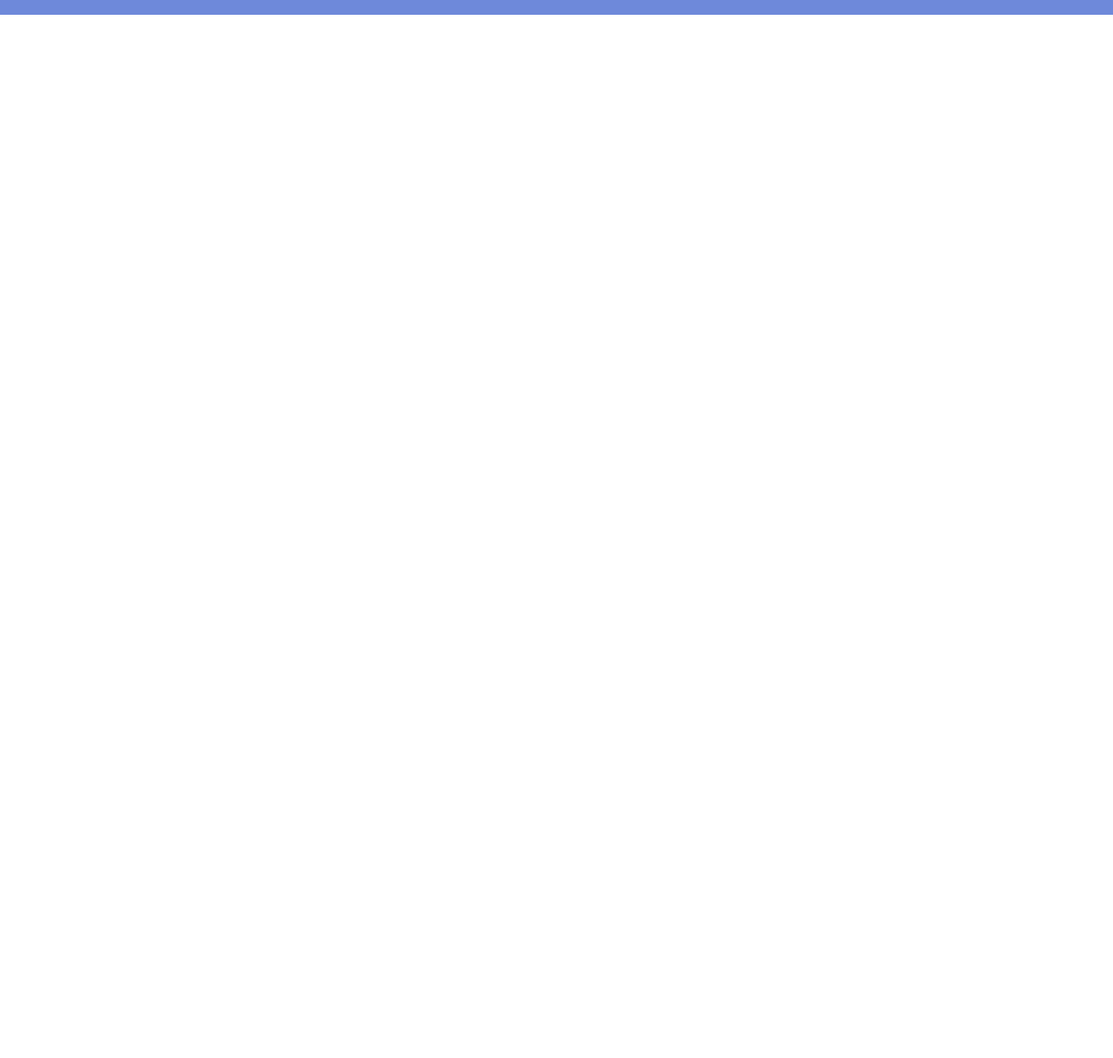
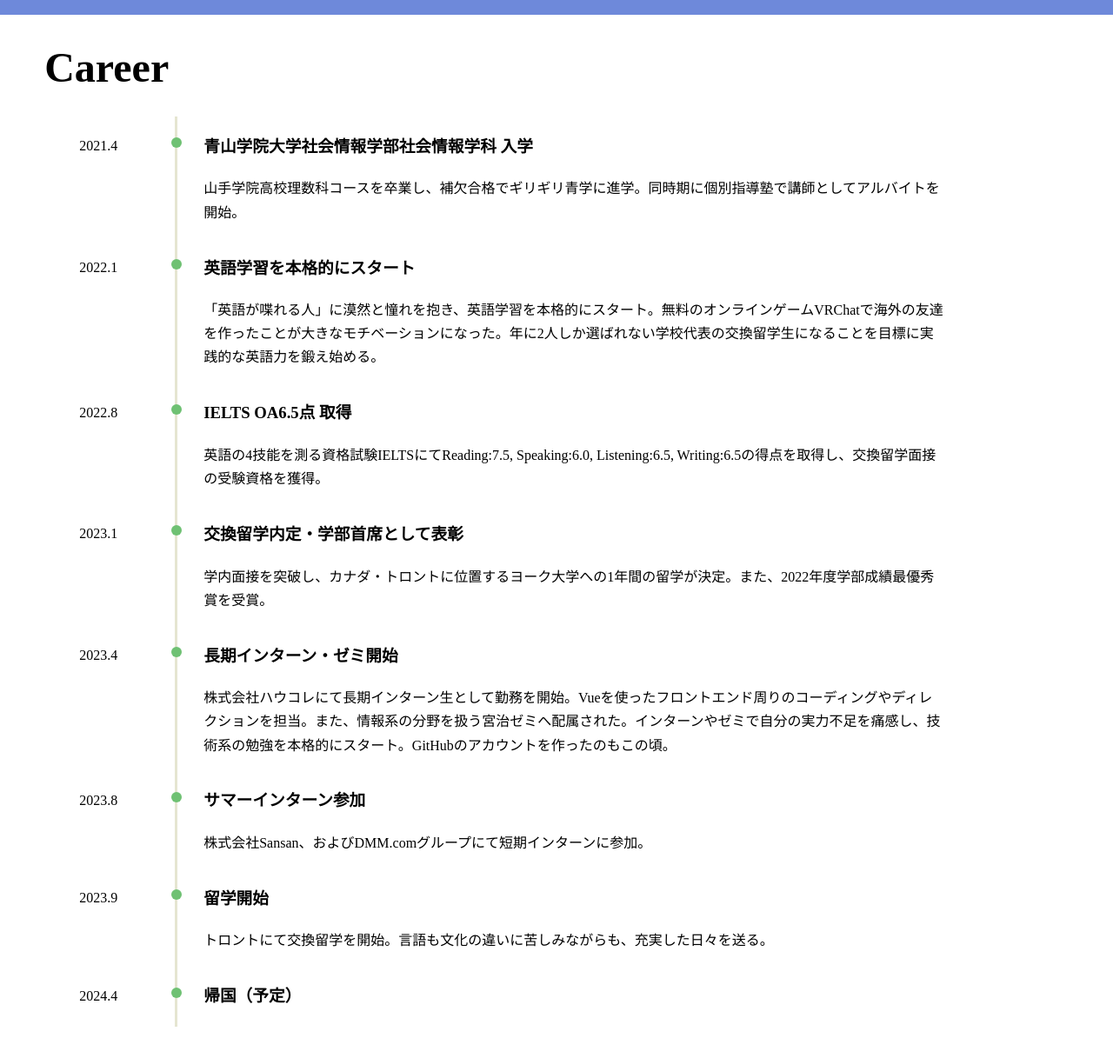
Before and after one commit to Somahc/portfolio, a plain HTML site: page index.html in a window 1280 px wide. Shown: the part 1075-2292 px from the top of the page at 87% size. Before the commit the page ends 1092 px from the top, so only its background shows below. Drawn offline with Linux system fonts and the light colour scheme.

Commit message:
Carrer欄完成

```diff
--- a/css/style.css
+++ b/css/style.css
@@ -23,6 +23,7 @@ img {
 h2 {
     font-size: 3rem;
     margin-bottom: 0;
+    margin-top: 0;
 }
 
 /* header */
@@ -90,9 +91,6 @@ h2 {
     padding: 20px 0;
     background-color: rgb(110, 137, 218);
 }
-.profile-content h2 {
-    margin-top: 0;
-}
 
 .profile-content img {
     width: 170px;
@@ -132,3 +130,45 @@ h2 {
 #sns-list a {
     color: black;
 }
+
+/* CARRER */
+.career-content {
+    margin-top: 0;
+    padding: 20px 0;
+    background-color: white;
+}
+.timeline {
+    list-style: none;
+}
+.timeline > li {
+margin-bottom: 60px;
+}
+
+@media ( min-width : 640px ) {
+    .timeline > li {
+        overflow: hidden;
+        margin: 0;
+        position: relative;
+      }
+      .timeline-date {
+        width: 110px;
+        float: left;
+        margin-top: 20px;
+      }
+      .timeline-content {
+        width: 75%;
+        float: left;
+        border-left: 3px #e5e5d1 solid;
+        padding-left: 30px;
+      }
+      .timeline-content:before {
+        content: '';
+        width: 12px;
+        height: 12px;
+        background: #6fc173;
+        position: absolute;
+        left: 106px;
+        top: 24px;
+        border-radius: 100%;
+      }
+}
--- a/index.html
+++ b/index.html
@@ -12,6 +12,7 @@
     </head>
 
     <body>
+        <!-- HOME -->
         <div id="home" class="big-bg">
             <header class="page-header">
                 <h1><a href="index.html" id="my-name">Soma</a></h1>
@@ -23,6 +24,7 @@
                 </ul>
             </header>
         </div>
+        <!-- PROFILE -->
         <div class="profile-content">
             <div class="wrapper">
                 <h2>Profile</h2>
@@ -39,5 +41,68 @@
                 </div>
             </div>
         </div>
+        <div class="career-content">
+            <div class="wrapper">
+                <h2>Career</h2>
+                <ul class="timeline">
+                    <li>
+                        <p class="timeline-date">2021.4</p>
+                        <div class="timeline-content">
+                            <h3>青山学院大学社会情報学部社会情報学科 入学</h3>
+                            <p>山手学院高校理数科コースを卒業し、補欠合格でギリギリ青学に進学。同時期に個別指導塾で講師としてアルバイトを開始。</p>
+                        </div>
+                    </li>
+                    <li>
+                        <p class="timeline-date">2022.1</p>
+                        <div class="timeline-content">
+                            <h3>英語学習を本格的にスタート</h3>
+                            <p>「英語が喋れる人」に漠然と憧れを抱き、英語学習を本格的にスタート。無料のオンラインゲームVRChatで海外の友達を作ったことが大きなモチベーションになった。年に2人しか選ばれない学校代表の交換留学生になることを目標に実践的な英語力を鍛え始める。</p>
+                        </div>
+                    </li>
+                    <li>
+                        <p class="timeline-date">2022.8</p>
+                        <div class="timeline-content">
+                            <h3>IELTS OA6.5点 取得</h3>
+                            <p>英語の4技能を測る資格試験IELTSにてReading:7.5, Speaking:6.0, Listening:6.5, Writing:6.5の得点を取得し、交換留学面接の受験資格を獲得。</p>
+                        </div>
+                    </li>
+                    <li>
+                        <p class="timeline-date">2023.1</p>
+                        <div class="timeline-content">
+                            <h3>交換留学内定・学部首席として表彰</h3>
+                            <p>学内面接を突破し、カナダ・トロントに位置するヨーク大学への1年間の留学が決定。また、2022年度学部成績最優秀賞を受賞。</p>
+                        </div>
+                    </li>
+                    <li>
+                        <p class="timeline-date">2023.4</p>
+                        <div class="timeline-content">
+                            <h3>長期インターン・ゼミ開始</h3>
+                            <p>株式会社ハウコレにて長期インターン生として勤務を開始。Vueを使ったフロントエンド周りのコーディングやディレクションを担当。また、情報系の分野を扱う宮治ゼミへ配属された。インターンやゼミで自分の実力不足を痛感し、技術系の勉強を本格的にスタート。GitHubのアカウントを作ったのもこの頃。</p>
+                        </div>
+                    </li>
+                    <li>
+                        <p class="timeline-date">2023.8</p>
+                        <div class="timeline-content">
+                            <h3>サマーインターン参加</h3>
+                            <p>株式会社Sansan、およびDMM.comグループにて短期インターンに参加。</p>
+                        </div>
+                    </li>
+                    <li>
+                        <p class="timeline-date">2023.9</p>
+                        <div class="timeline-content">
+                            <h3>留学開始</h3>
+                            <p>トロントにて交換留学を開始。言語も文化の違いに苦しみながらも、充実した日々を送る。</p>
+                        </div>
+                    </li>
+                    <li>
+                        <p class="timeline-date">2024.4</p>
+                        <div class="timeline-content">
+                            <h3>帰国（予定）</h3>
+                        </div>
+                    </li>
+                </ul>
+            </div>
+        </div>
+        <!-- FOOTER -->
     </body>
 </html>
```
Also changed, not shown: 1 other file.
